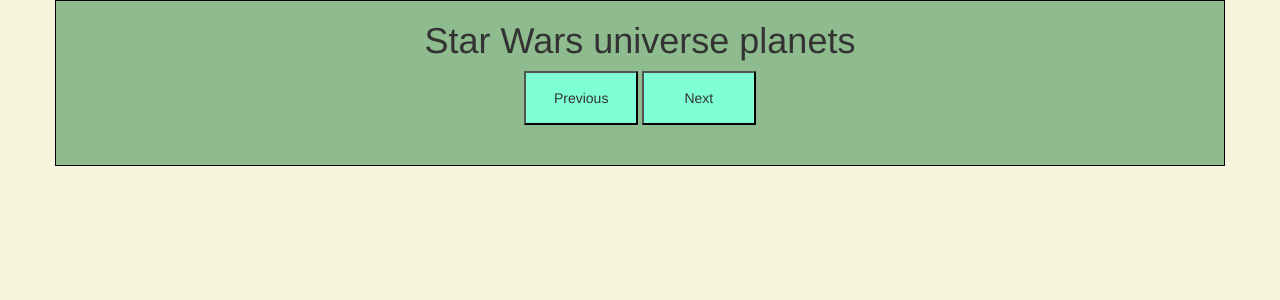
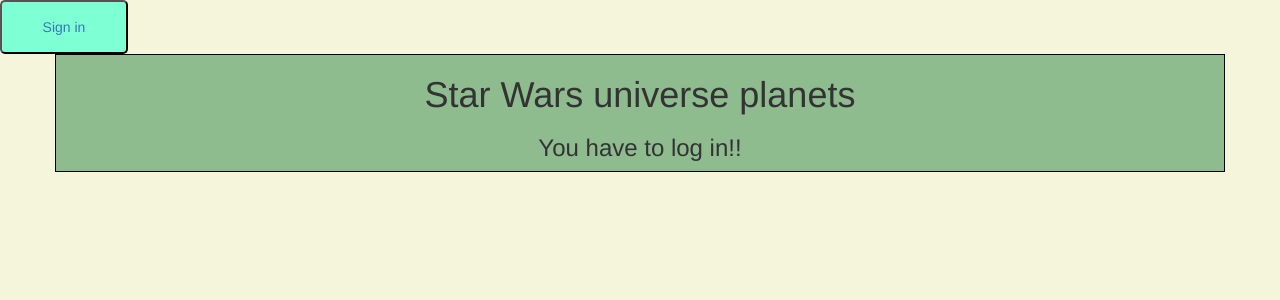
Before and after one commit to CocoBloom/apiwars-python, a Flask app: page / in a window 1280 px wide. Shown: the top 300 px of the page. Run offline with Flask 2, Linux system fonts and the light colour scheme; some libraries are stand-ins or nearby versions.

Commit message:
add is sessioned into index.html

```diff
--- a/templates/index.html
+++ b/templates/index.html
@@ -5,13 +5,14 @@
   <meta charset="UTF-8">
   <link rel="stylesheet icon" type="text/css" href="{{ url_for('static', filename='css/apiwars.css') }}">
   <script type="text/javascript" src="{{ url_for('static', filename='js/apiwars.js') }}" defer></script>
-
   <link rel="stylesheet" href="https://maxcdn.bootstrapcdn.com/bootstrap/3.4.1/css/bootstrap.min.css">
   <script src="https://ajax.googleapis.com/ajax/libs/jquery/3.5.1/jquery.min.js"></script>
   <script src="https://maxcdn.bootstrapcdn.com/bootstrap/3.4.1/js/bootstrap.min.js"></script>
 <!--  <script type="text/javascript" src="/static/js/apiwars.js"></script>-->
 </head>
 <body>
+  {% if 'email' in session %}
+      <button class="link"><a href="/logout">Log out</a></button>
       <div class="container">
         <h1>Star Wars universe planets</h1>
         <button id="prev-button">Previous</button>
@@ -19,5 +20,13 @@
         <br/><br/>
         <table class="planets"></table>
       </div>
+  {% else %}
+      <button class="link"><a href="/login">Sign in</a></button>
+      <div class="container">
+          <h1>Star Wars universe planets</h1>
+          <h3>You have to log in!!</h3>
+      </div>
+  {% endif %}
+
 </body>
 </html>
```
Lines whose indentation alone changed are shown as unchanged.
